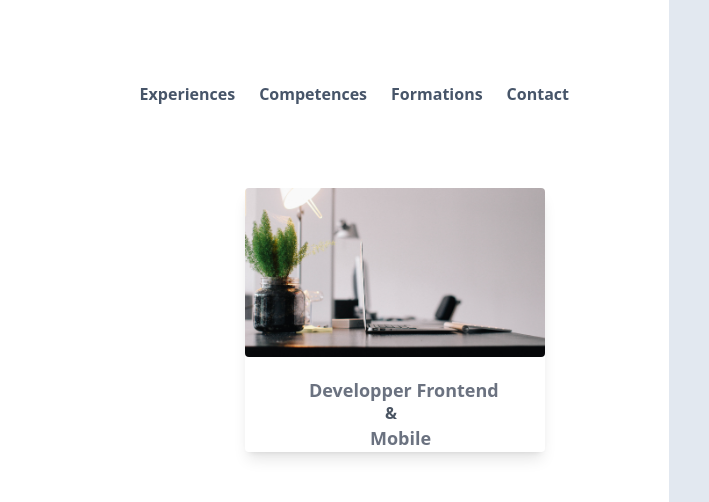
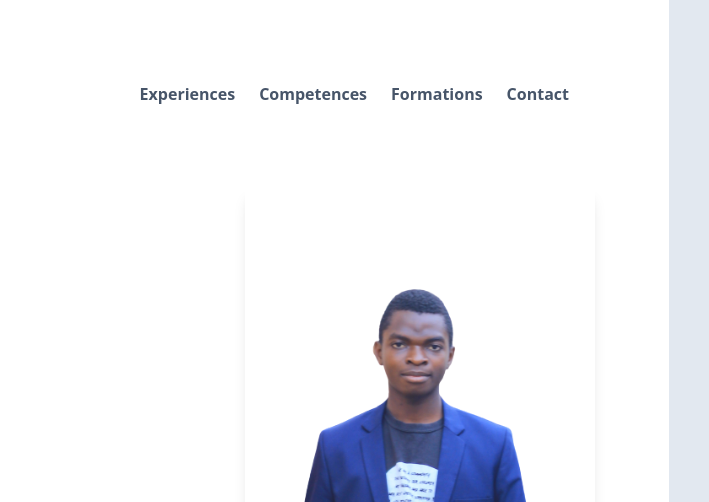
Before and after one commit to JeremySiviholya/Myportfolio, a website with bundled scripts: page public/index.html in a window 1280 px wide. Shown: the top 502 px of the page, 571-1280 px from the left. Built offline with nearby package versions, Linux system fonts and the light colour scheme.

Commit message:
update all

```diff
--- a/public/index.html
+++ b/public/index.html
@@ -52,8 +52,8 @@
                         </div>
                     </div>
                     <div>
-                        <div class="rounded  my-20 shadow-lg w-[300px] ml-32">
-                            <img src="../image/img/design (30).jpg" class="rounded object-cover w-[300px]"  alt="pic">
+                        <div class="rounded  my-20 shadow-lg w-[350px] ml-32">
+                            <img src="../image/img/jeremy-removebg-preview.png" class="rounded object-cover w-[350px]"  alt="pic">
 
                             <div class="mt-5 relative">
                                 <span class="text-[18px] font-semibold text-gray-500 absolute ml-16 text-center">Developper Frontend</span>
```
Also changed, not shown: image/img/jeremy-removebg-preview.png (added), public/styles.css.
